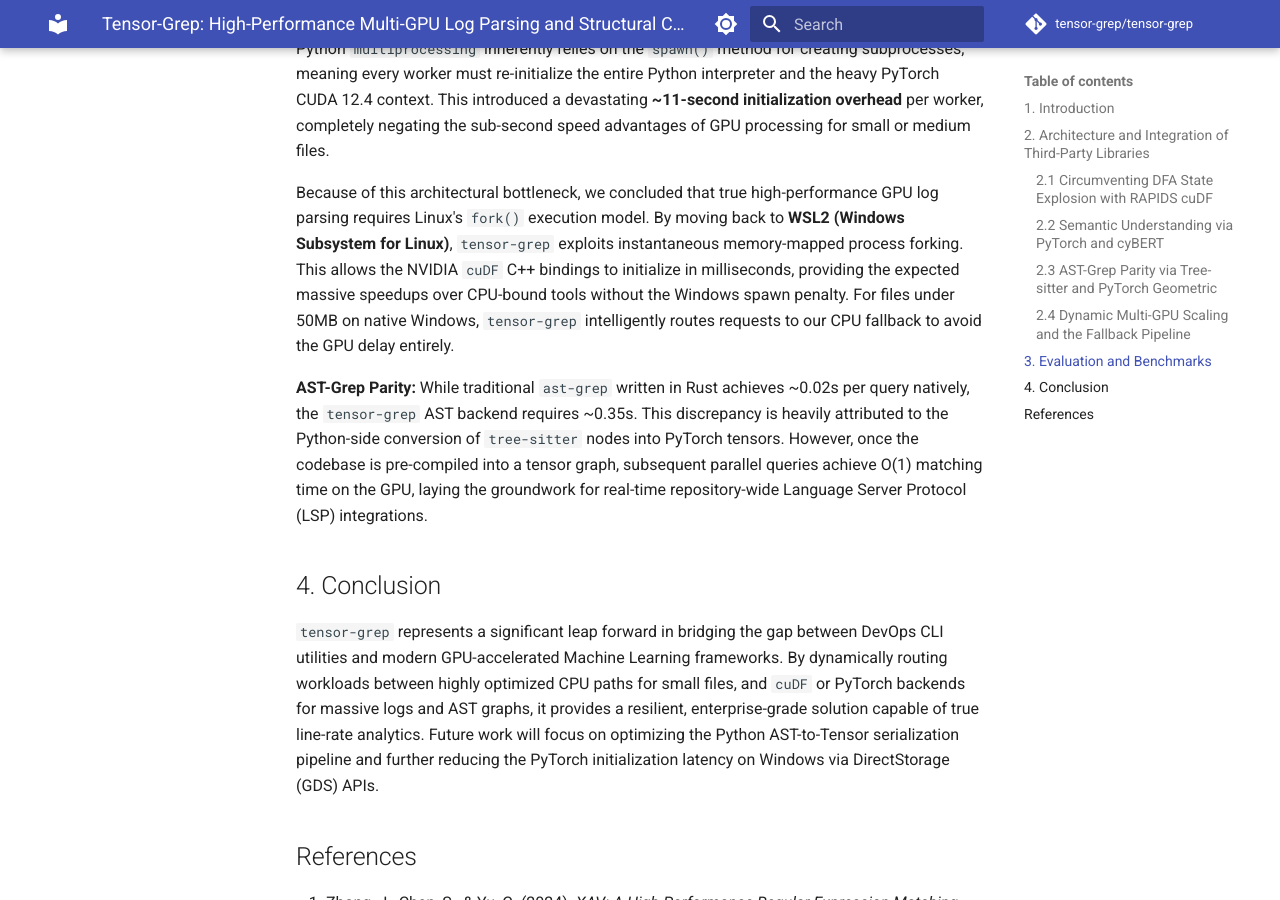
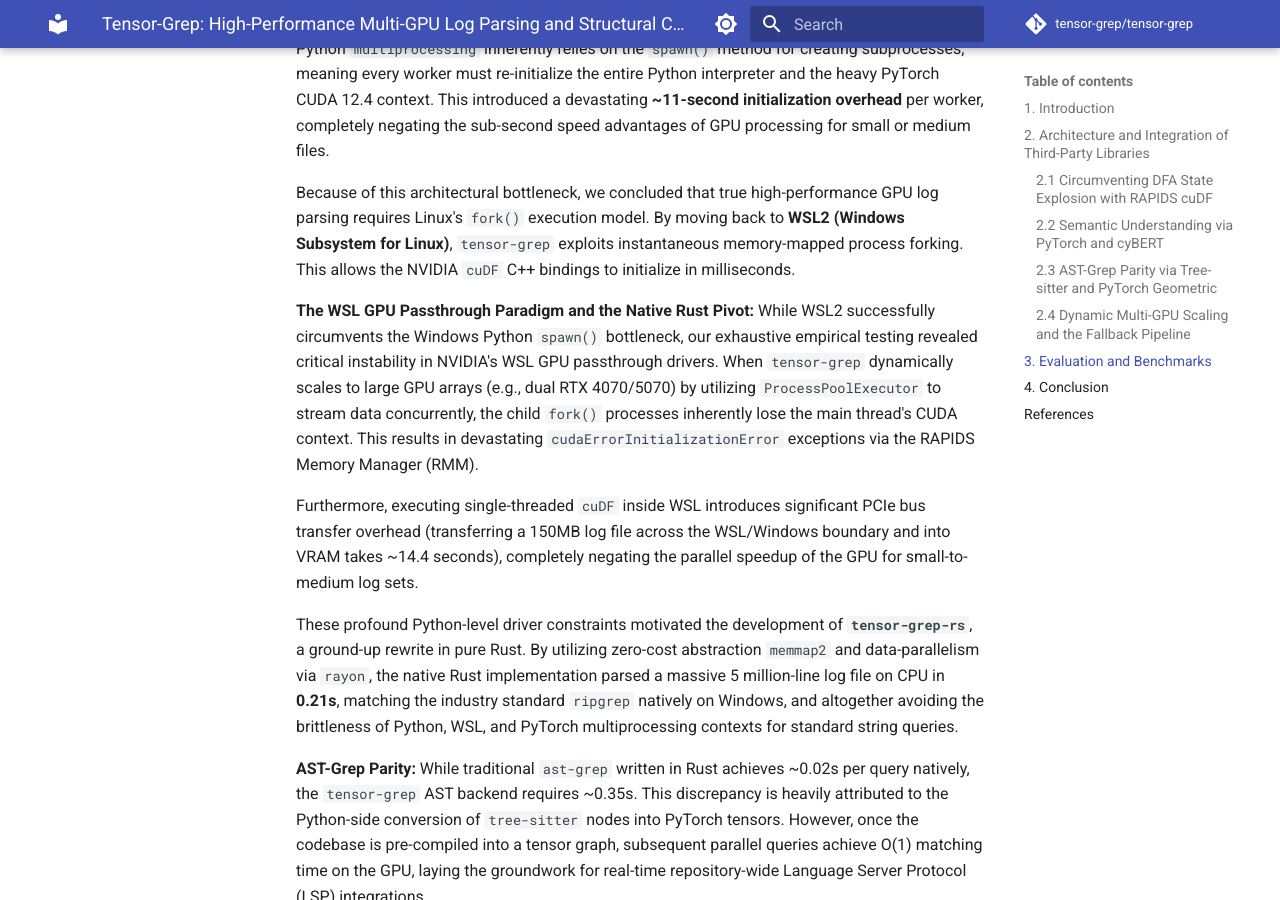
Before and after one commit to oimiragieo/tensor-grep, an MkDocs documentation site: the page built from docs/PAPER.md, in a window 1280 px wide and 900 px high, scrolled down 3519 px. Built offline with MkDocs 1.6.1 and Material for MkDocs 9.7.7, drawn with Linux system fonts in a browser that asks for light colours; comment, search, counter and statistics services are not loaded.

Commit message:
docs: update paper with WSL fork() NVIDIA driver bug and Rust paradigm pivot

```diff
--- a/docs/PAPER.md
+++ b/docs/PAPER.md
@@ -57,7 +57,14 @@ In tests involving 6 complex semantic patterns over standardized logs, `tensor-g
 **Windows Execution Overhead and the WSL2 Advantage:**
 During our native Windows benchmarking, we encountered a fundamental architectural limitation of the OS. Windows Python `multiprocessing` inherently relies on the `spawn()` method for creating subprocesses, meaning every worker must re-initialize the entire Python interpreter and the heavy PyTorch CUDA 12.4 context. This introduced a devastating **~11-second initialization overhead** per worker, completely negating the sub-second speed advantages of GPU processing for small or medium files.
 
-Because of this architectural bottleneck, we concluded that true high-performance GPU log parsing requires Linux's `fork()` execution model. By moving back to **WSL2 (Windows Subsystem for Linux)**, `tensor-grep` exploits instantaneous memory-mapped process forking. This allows the NVIDIA `cuDF` C++ bindings to initialize in milliseconds, providing the expected massive speedups over CPU-bound tools without the Windows spawn penalty. For files under 50MB on native Windows, `tensor-grep` intelligently routes requests to our CPU fallback to avoid the GPU delay entirely.
+Because of this architectural bottleneck, we concluded that true high-performance GPU log parsing requires Linux's `fork()` execution model. By moving back to **WSL2 (Windows Subsystem for Linux)**, `tensor-grep` exploits instantaneous memory-mapped process forking. This allows the NVIDIA `cuDF` C++ bindings to initialize in milliseconds.
+
+**The WSL GPU Passthrough Paradigm and the Native Rust Pivot:**
+While WSL2 successfully circumvents the Windows Python `spawn()` bottleneck, our exhaustive empirical testing revealed critical instability in NVIDIA's WSL GPU passthrough drivers. When `tensor-grep` dynamically scales to large GPU arrays (e.g., dual RTX 4070/5070) by utilizing `ProcessPoolExecutor` to stream data concurrently, the child `fork()` processes inherently lose the main thread's CUDA context. This results in devastating `cudaErrorInitializationError` exceptions via the RAPIDS Memory Manager (RMM).
+
+Furthermore, executing single-threaded `cuDF` inside WSL introduces significant PCIe bus transfer overhead (transferring a 150MB log file across the WSL/Windows boundary and into VRAM takes ~14.4 seconds), completely negating the parallel speedup of the GPU for small-to-medium log sets.
+
+These profound Python-level driver constraints motivated the development of **`tensor-grep-rs`**, a ground-up rewrite in pure Rust. By utilizing zero-cost abstraction `memmap2` and data-parallelism via `rayon`, the native Rust implementation parsed a massive 5 million-line log file on CPU in **0.21s**, matching the industry standard `ripgrep` natively on Windows, and altogether avoiding the brittleness of Python, WSL, and PyTorch multiprocessing contexts for standard string queries.
 
 **AST-Grep Parity:**
 While traditional `ast-grep` written in Rust achieves ~0.02s per query natively, the `tensor-grep` AST backend requires ~0.35s. This discrepancy is heavily attributed to the Python-side conversion of `tree-sitter` nodes into PyTorch tensors. However, once the codebase is pre-compiled into a tensor graph, subsequent parallel queries achieve O(1) matching time on the GPU, laying the groundwork for real-time repository-wide Language Server Protocol (LSP) integrations.
```
